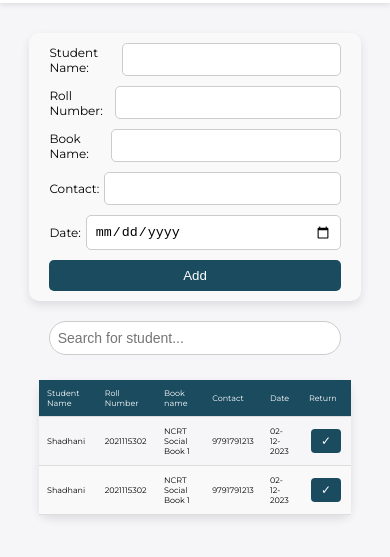
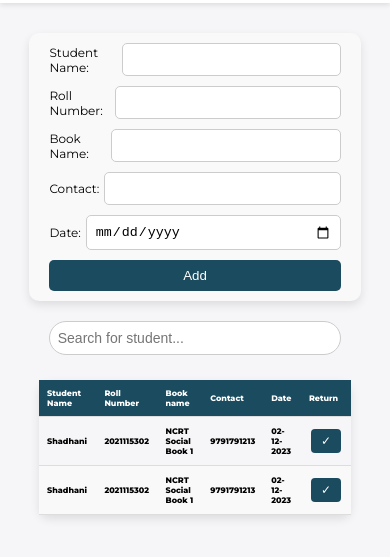
Before and after one commit to ISHariharan/Leo_Library, a plain HTML site: page host.html in a window 390 px wide. Shown: the part 97-654 px from the top of the page. Drawn offline with Linux system fonts and the light colour scheme.

Commit message:
bold_changes

```diff
--- a/Styles/admin.css
+++ b/Styles/admin.css
@@ -433,7 +433,7 @@ a {
 			.book-table th, .book-table td {
 				padding: 8px; /* Slightly smaller padding */
 				font-size: 8px; /* Slightly smaller font size */
-				font-weight : 500;
+				font-weight : 510;
 			}
 
 			.btn-remove {
```
